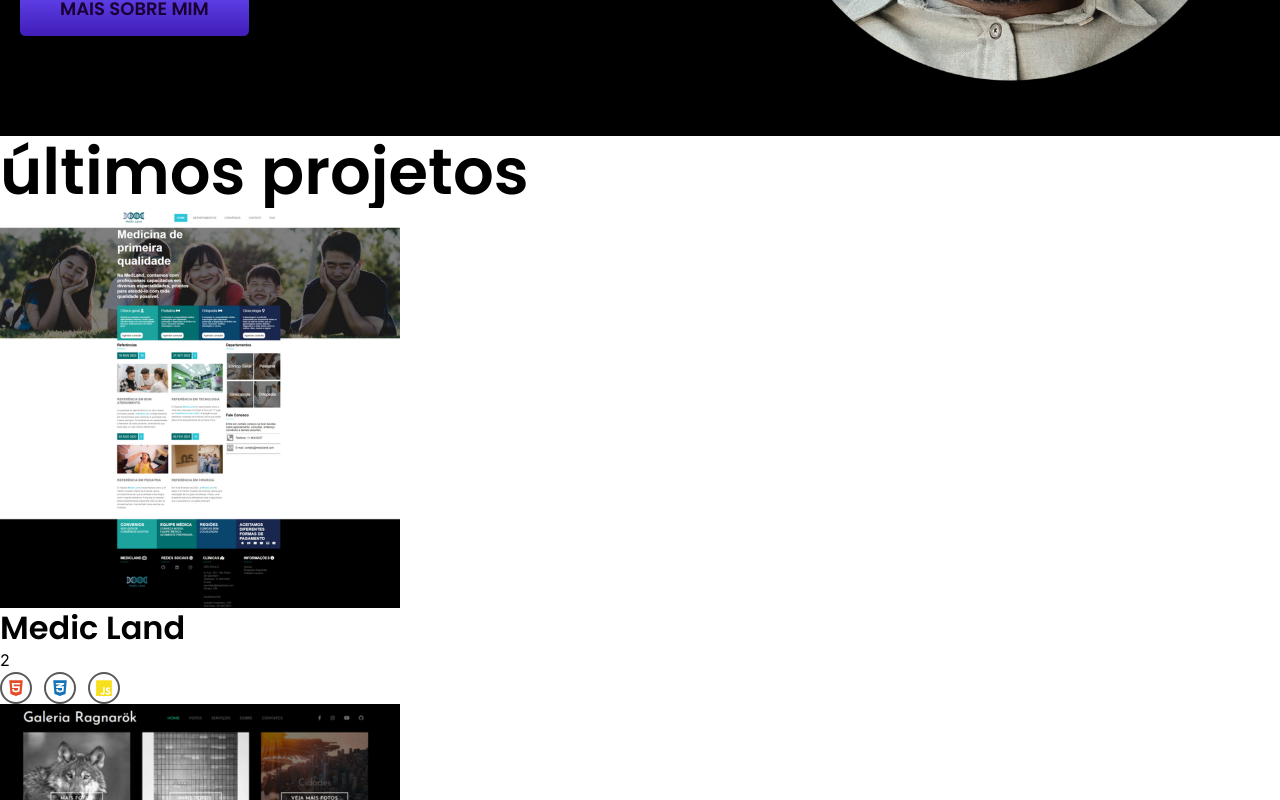
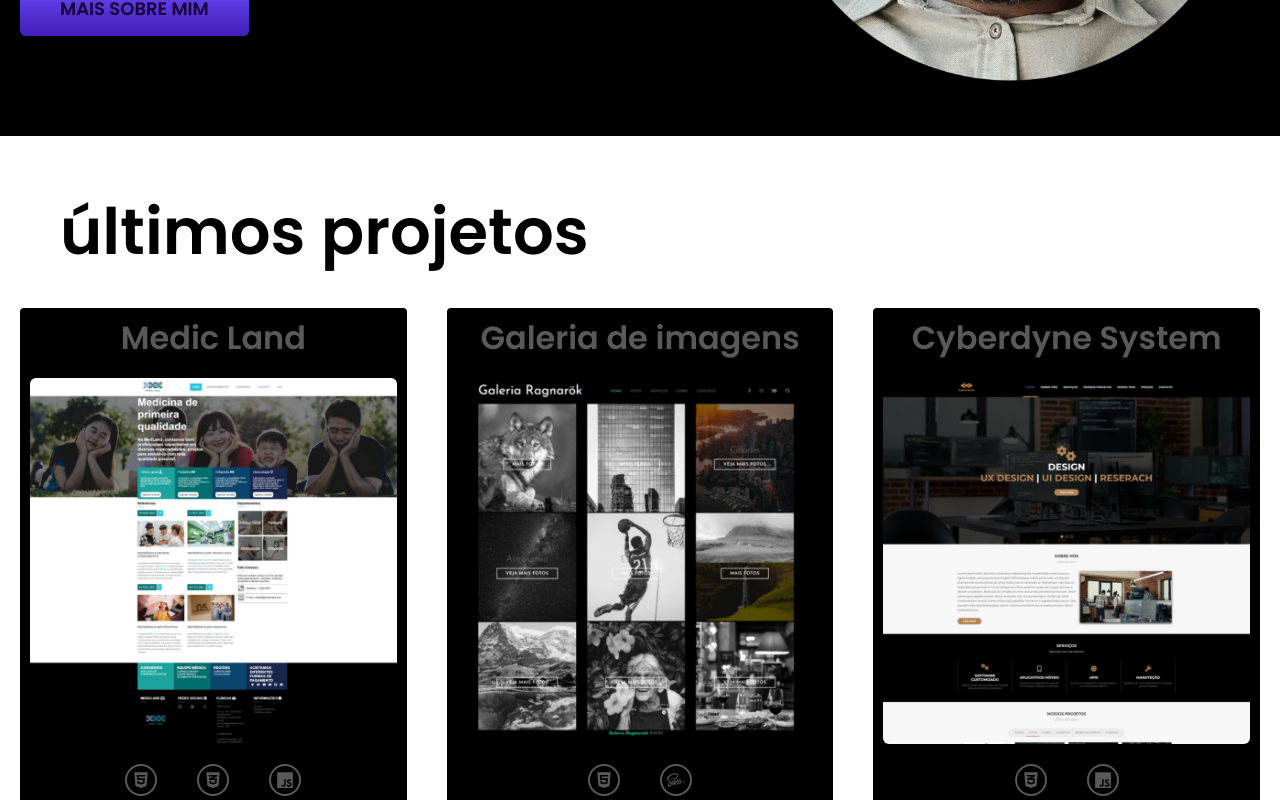
Before and after one commit to JoaoSBarbosa/barbosa-code, a Next.js app: page / in a window 1280 px wide. Shown: the part 540-1340 px from the top of the page. Built offline with nearby package versions, Linux system fonts and the light colour scheme.

Commit message:
Estilização da listagem dos três ultimos projetos

```diff
--- a/src/app/components/ProjectCard/LatestProjectCard/LatestProjectCard.tsx
+++ b/src/app/components/ProjectCard/LatestProjectCard/LatestProjectCard.tsx
@@ -16,32 +16,26 @@ const technologyIcons: Record<string, React.FC<IconBaseProps>> = {
     CSS: FaCss3Alt,
 };
 
-const technologyColors: Record<string, string> = {
-    React: '#61DAFB',
-    JavaScript: '#F7DF1E',
-    HTML: '#E34C26',
-    Sass: '#CC6699',
-    CSS: '#1572B6',
-};
-
 export const LatestProjectCard = ({ project }: ProjectCardProps) => {
     return (
-        <>
-            <img src={`/img/${project.coverImage}`} alt={project.coverImage} />
+        <div className={`flex flex-col gap-5 ${styles.lastProjecContainer} `}>
             <h3 className={`${styles.lastProjectSubTitle}`}>{project?.title}</h3>
-            <p>{project.id}</p>
-            <div className={"flex gap-3 flex-wrap"}>
+            <img src={`/img/${project.coverImage}`} alt={project.coverImage} className={"rounded-md"}/>
+
+            <div className={"flex gap-10 items-center justify-center flex-wrap"}>
                 {project?.technologies?.map((tec, index) => {
                     const IconComponent = technologyIcons[tec];
-                    const color = technologyColors[tec] || '#000'; // Cor padrão caso não esteja definida
 
                     return IconComponent ? (
-                        <span key={index} className={`${styles.lastProjectTechnologies} rounded-full flex items-center justify-center`} style={{ color }}>
+                        <span
+                            key={index}
+                            className={`${styles.lastProjectTechnologies}
+                            rounded-full flex items-center justify-center`}>
                             <IconComponent />
                         </span>
                     ) : null;
                 })}
             </div>
-        </>
+        </div>
     )
 }
--- a/src/app/components/ProjectCard/LatestProjectCard/styles.module.css
+++ b/src/app/components/ProjectCard/LatestProjectCard/styles.module.css
@@ -1,11 +1,12 @@
+
+
 .lastProjectSubTitle{
-    font-style: normal;
-    font-variant-caps: normal;
     font-weight: 600;
-    font-stretch: normal;
     font-size: 2rem;
     line-height: 1.25;
     font-family: 'Poppins', sans-serif;
+    position: relative;
+    transition: all ease .5s;
 }
 
 .lastProjectTechnologies{
@@ -14,11 +15,31 @@
     font-size: 1.125rem;
     line-height: 1.35;
     font-family: Roboto, sans-serif;
-    /*color: #595959;*/
     height: max-content;
     width: max-content;
     padding: 5px;
     border: 2px solid #595959;
+    color: #595959;
+    position: relative;
+    transition: all ease .5s;
+
+}
 
 
+
+.lastProjecContainer:hover .lastProjectSubTitle,
+.lastProjecContainer:hover .lastProjectTechnologies {
+    color: #694DF8;
+    border-color: #694DF8;
 }
+@media (max-width: 1155px) {
+    .lastProjectSubTitle{
+        font-size: 1.5rem;
+    }
+}
+@media (max-width: 900px) {
+    .lastProjectSubTitle{
+        font-size: 1rem;
+
+    }
+}
--- a/src/app/components/Projects/LatestProjectContainer/ThreeLatestProjects.tsx
+++ b/src/app/components/Projects/LatestProjectContainer/ThreeLatestProjects.tsx
@@ -1,14 +1,15 @@
 import {LatestProjectCard} from "@/app/components/ProjectCard/LatestProjectCard/LatestProjectCard";
 import {projectsData} from "@/app/list/projects/projectsData";
-import styles from "./styles.module.css"
+import styles from "./styles.module.css";
 import Link from "next/link";
+
 
 export const ThreeLatestProjects = () => {
     const lastThreeProjects = projectsData.slice(-3);
     return (
-        <article>
-            <h2 className={`${styles.lastProjectTitle}`}>últimos projetos</h2>
-            <ul>
+        <article className={`${styles.projectListContainer} `}>
+            <h2 className={`${styles.lastProjectTitle} max-w-screen-xl mx-auto`}>últimos projetos</h2>
+            <ul className={`${styles.projectListContent}`}>
                 {lastThreeProjects.map((project, index) => (
                     <Link href={`/projects/${project.id}`}>
                         <li key={project.id}>
--- a/src/app/components/Projects/LatestProjectContainer/styles.module.css
+++ b/src/app/components/Projects/LatestProjectContainer/styles.module.css
@@ -1,6 +1,102 @@
-.lastProjectTitle{
+
+.projectListContainer {
+    padding-top: 60px;
+    padding-bottom: 120px;
+}
+
+.lastProjectTitle {
     font-size: 4rem;
     font-weight: 600;
     font-family: 'Poppins', sans-serif;
     line-height: 1.125;
+    margin-bottom: 40px;
+    max-width: 1200px;
+    box-sizing: border-box;
+    padding: 0 20px;
 }
+
+.projectListContent {
+    display: flex;
+    gap: 40px;
+    padding: 0 20px 20px 20px;
+    max-width: 1400px;
+    margin: 0 auto;
+    overflow: auto;
+    scrollbar-width: thin;
+    scrollbar-color: #694DF8 #000;
+
+}
+.projectListContent::-webkit-scrollbar {
+    height: 4px;
+}
+
+.projectListContent::-webkit-scrollbar-thumb {
+    background-color: #694DF8; /* Cor do "ponteiro" da barra de rolagem */
+    border-radius: 8px;
+}
+
+
+.projectListContent li {
+    display: flex;
+    min-width: 280px;
+    align-items: center;
+    justify-content: center;
+    flex-direction: column;
+    gap: 5px;
+    text-align: center;
+    align-content: center;
+    background-color: #000;
+    padding: 10px;
+    color: #595959;
+    border-radius: 4px;
+    position: relative;
+
+}
+
+.projectListContent li::before {
+    content: "";
+    width: 4px;
+    height: 0;
+    visibility: hidden;
+    overflow: hidden;
+    background-color: #694DF8;
+    position: absolute;
+    left: 0;
+    top: 0;
+    transition: .6s;
+}
+
+.projectListContent li:hover::before {
+    visibility: visible;
+    overflow: auto;
+    height: 100%;
+}
+
+@media (min-width: 500px) {
+    .projectListContent {
+        margin: auto;
+    }
+
+    .projectListContent::-webkit-scrollbar {
+        width: 2px; /* Largura da barra de rolagem */
+        height: 4px;
+    }
+
+    .projectListContent::-webkit-scrollbar-thumb {
+        background-color: #5b21b6;
+        border-radius: 8px;
+    }
+
+    .projectListContent::-webkit-scrollbar-track {
+        background-color: #111111;
+    }
+}
+@media (max-width: 800px) {
+    .projectListContainer {
+        padding-bottom: 60px;
+    }
+
+    .projectListContent {
+        gap: 20px;
+    }
+}
--- a/src/app/globals.css
+++ b/src/app/globals.css
@@ -1,6 +1,7 @@
 @import url('https://fonts.googleapis.com/css2?family=Poppins:wght@400;500;600&family=Roboto:wght@400;500;700&display=swap');@tailwind base;
 @tailwind components;
 @tailwind utilities;
+
 
 body{
     margin: 0;
--- a/src/app/projects/[id]/page.tsx
+++ b/src/app/projects/[id]/page.tsx
@@ -27,41 +27,41 @@ const Page = ({params}: Props) => {
             <HeaderNav/>
             <div>
                 {project ? (
+                    <div className={`${styles.projectContainer} bg-gray-700`}>
+                        <div className={`${styles.projectContent} max-w-screen-xl mx-auto`}>
+                            <div className={styles.projectImageContainer}>
+                                <img src={`/img/${project.coverImage}`} alt={project.title} />
+                            </div>
+                            <div className={styles.projectDetails}>
+                                <h2>{project.title}</h2>
+                                <p>{project.description}</p>
+                                <div className={styles.projectTechnologies}>
+                                    <p>Technologies:</p>
+                                    <ul>
+                                        {project.technologies.map((tech, index) => (
+                                            <li key={index}>{tech}</li>
+                                        ))}
+                                    </ul>
+                                </div>
+                                <a href={project.url} target="_blank" rel="noopener noreferrer">
+                                    Visit Project
+                                </a>
+                            </div>
+                        </div>
+                    </div>
                     // <div className={`${styles.projectContainer} bg-gray-700`}>
                     //     <div className={`${styles.projectContent} max-w-screen-xl mx-auto`}>
-                    //         <div className={styles.projectImageContainer}>
-                    //             <img src={`/img/${project.coverImage}`} alt={project.title} />
-                    //         </div>
-                    //         <div className={styles.projectDetails}>
-                    //             <h2>{project.title}</h2>
-                    //             <p>{project.description}</p>
-                    //             <div className={styles.projectTechnologies}>
-                    //                 <p>Technologies:</p>
-                    //                 <ul>
-                    //                     {project.technologies.map((tech, index) => (
-                    //                         <li key={index}>{tech}</li>
-                    //                     ))}
-                    //                 </ul>
-                    //             </div>
-                    //             <a href={project.url} target="_blank" rel="noopener noreferrer">
-                    //                 Visit Project
-                    //             </a>
-                    //         </div>
+                    //         <Card className="w-full" imgSrc={`/img/${project.coverImage}`} horizontal>
+                    //             <h5 className="text-2xl font-bold tracking-tight text-gray-900 dark:text-white">
+                    //                 {project.title}
+                    //             </h5>
+                    //             <p className="font-normal text-gray-700 dark:text-gray-400">
+                    //                 {project.description}
+                    //             </p>
+                    //
+                    //         </Card>
                     //     </div>
                     // </div>
-                    <div className={`${styles.projectContainer} bg-gray-700`}>
-                        <div className={`${styles.projectContent} max-w-screen-xl mx-auto`}>
-                            <Card className="" imgSrc={`/img/${project.coverImage}`} horizontal>
-                                <h5 className="text-2xl font-bold tracking-tight text-gray-900 dark:text-white">
-                                    {project.title}
-                                </h5>
-                                <p className="font-normal text-gray-700 dark:text-gray-400">
-                                    {project.description}
-                                </p>
-
-                            </Card>
-                        </div>
-                    </div>
                 ) : (
                     <h2>Projeto não encontrado</h2>
                 )}
```
Also changed, not shown: src/app/projects/[id]/styles.module.css (+9 -0 lines).
